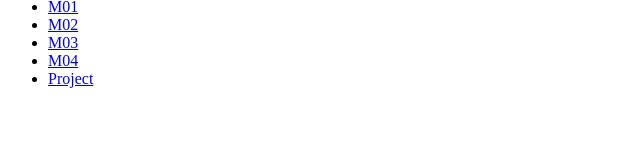
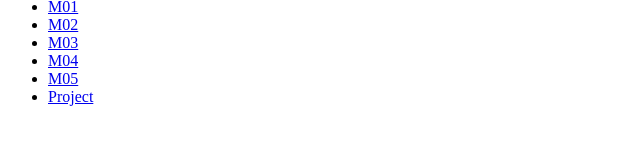
Before and after one commit to Caryswebsite1/Prog109, a plain HTML site: page index.html in a window 1280 px wide. Shown: the part 251-396 px from the top of the page, 0-640 px from the left. Drawn offline with Linux system fonts and the light colour scheme.

Commit message:
enabled M05 link

```diff
--- a/index.html
+++ b/index.html
@@ -25,11 +25,12 @@
   	<li><a href="M02/index.html" target="_blank">M02</a></li>
 	<li><a href="M03/index.html" target="_blank">M03</a></li>
 	<li><a href="M04/index.html" target="_blank">M04</a></li>
+	<li><a href="M05/index.html" target="_blank">M05</a></li>
 	<li><a href="Project/index.html" target="_blank">Project</a></li>
 <!-- Commenting out till needed
 
 
- 	<li><a href="M05/index.html" target="_blank">M05</a></li>
+
  	<li><a href="M06/index.html" target="_blank">M06</a></li>
  	<li><a href="M07/index.html" target="_blank">M07</a></li>
  	<li><a href="M08/index.html" target="_blank">M08</a></li>
```
